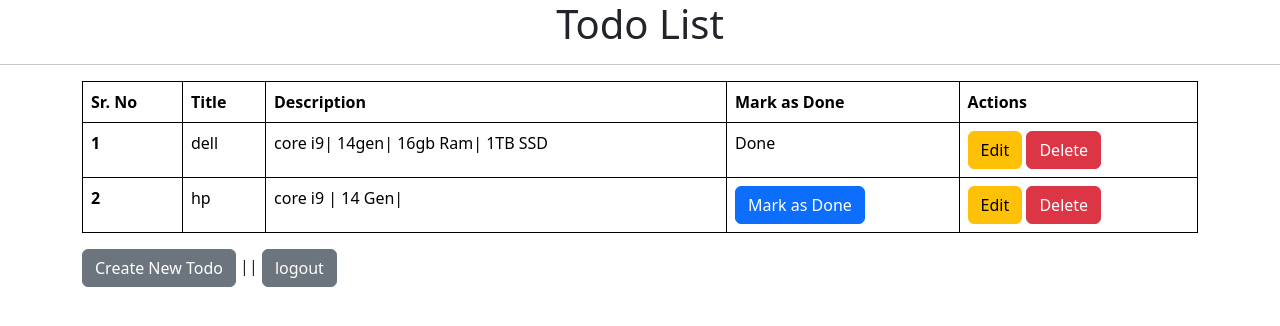
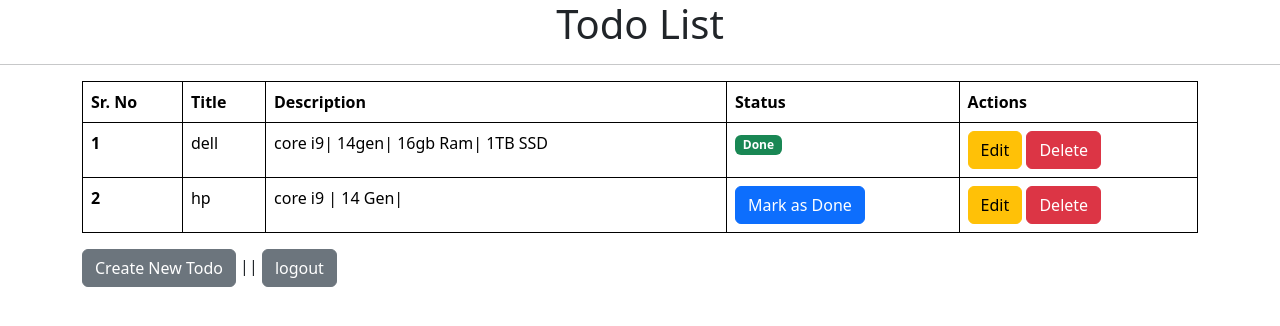
Before and after one commit to samad-siddiqui/To_Do_list, a Django app: page / in a window 1280 px wide. Shown: the top 326 px of the page. Run offline with Django 4.2, Linux system fonts and the light colour scheme; a user stored in the database is signed in; data comes from the database, SQL or seed files in the repository; both versions use the stored data as it was after the commit.

Commit message:
added edit form and mark as done logic as well as actions buttons

```diff
--- a/templates/home.html
+++ b/templates/home.html
@@ -23,7 +23,7 @@
             <th scope="col">Sr. No</th>
             <th scope="col">Title</th>
             <th scope="col">Description</th>
-            <th scope="col">Mark as Done</th>
+            <th scope="col">Status</th>
             <th scope="col">Actions</th>
           </tr>
         </thead>
@@ -40,7 +40,8 @@
                           <button type="submit" class="btn btn-primary">Mark as Done</button>
                       </form>
                   {% else %}
-                      Done
+                  <span class="badge bg-success">Done</span>
+
                   {% endif %}
               </td>
               <td>
```
Also changed, not shown: db.sqlite3.
